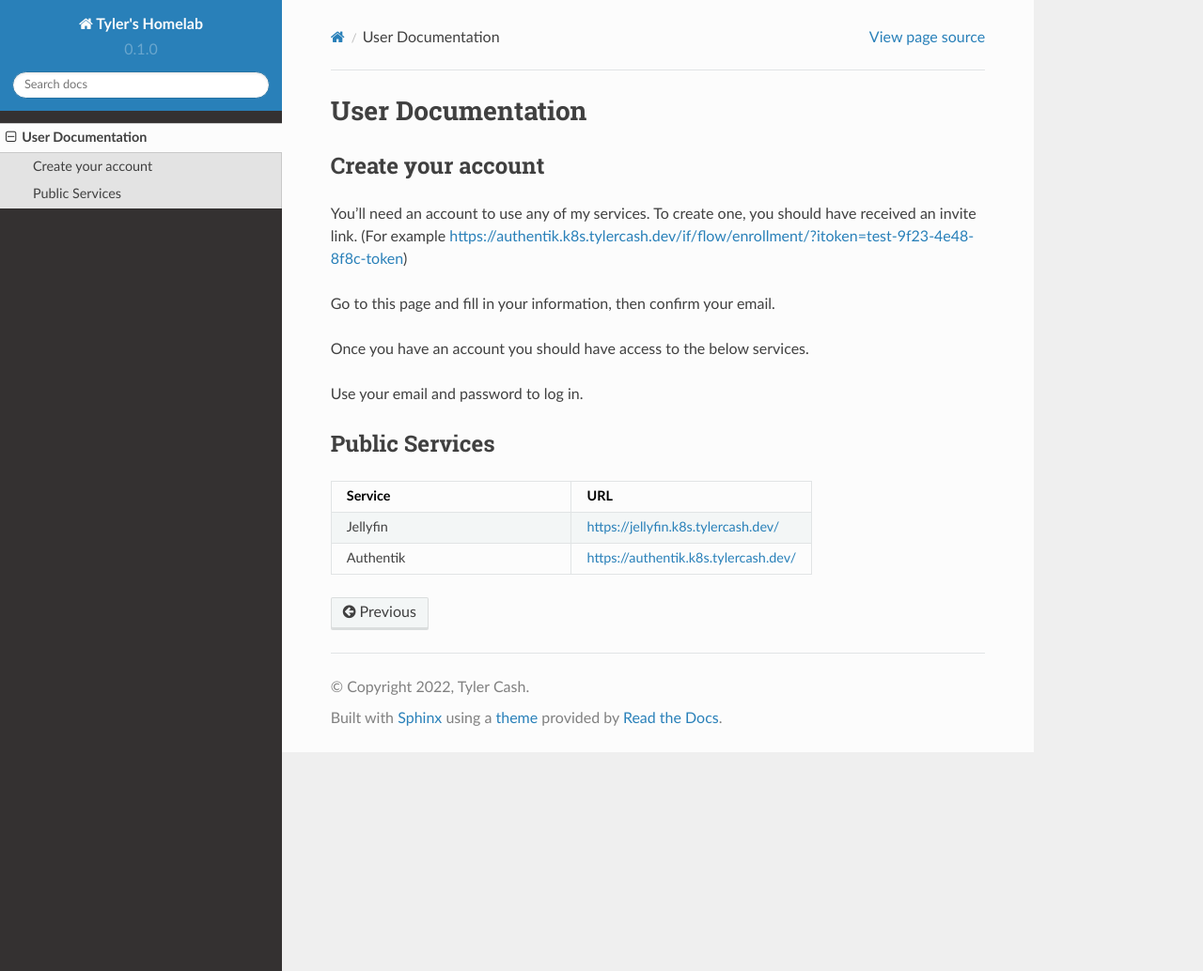
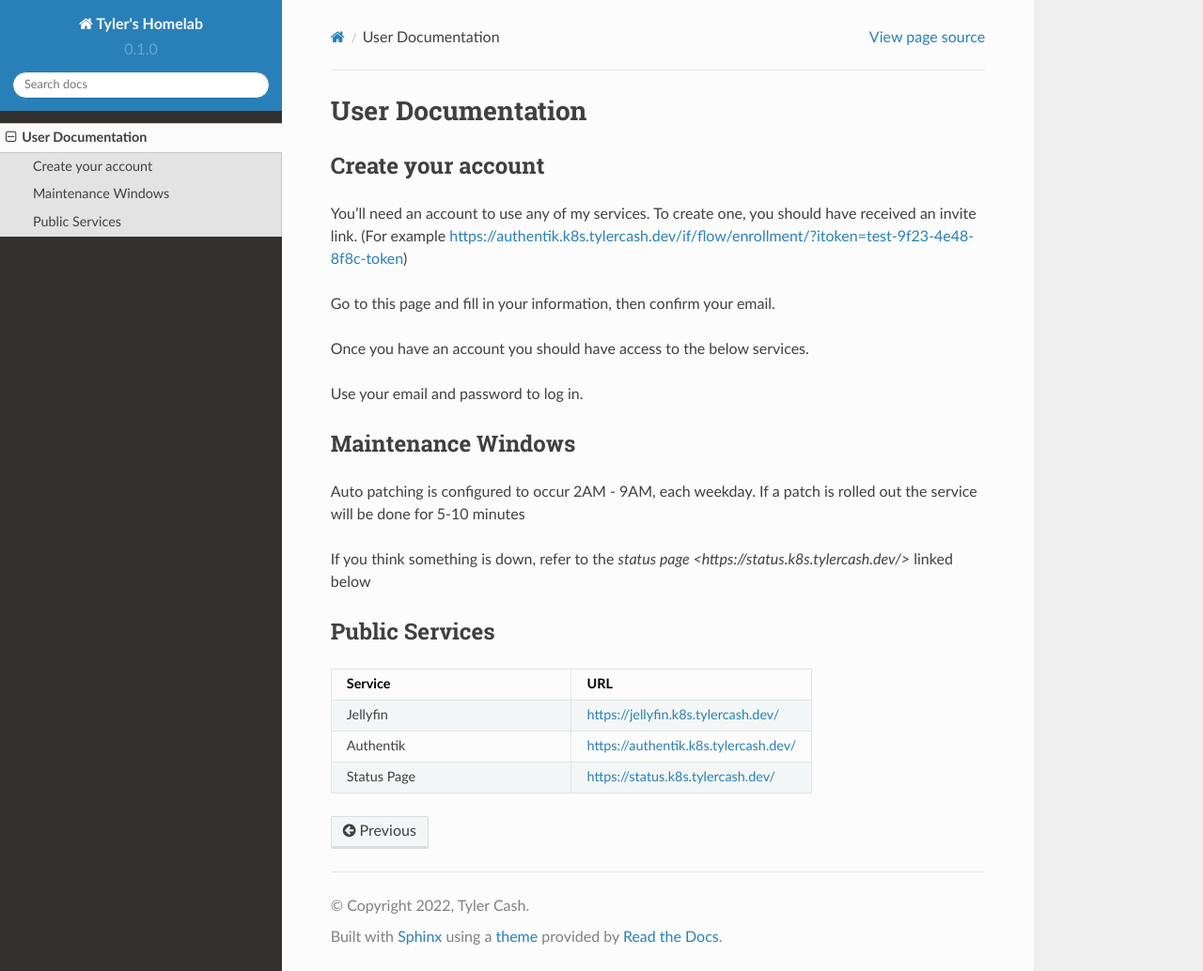
Before and after one commit to Tyler-Cash/homelab-docs, a Sphinx documentation site: the page built from docs/source/user.rst, in a window 1280 px wide and 1034 px high. Shown: the whole window at 94% size. Built offline with Sphinx 7.4.7 and the Read the Docs theme 2.0.0, drawn with Linux system fonts in a browser that asks for light colours.

Commit message:
Build user documentation

```diff
--- a/docs/source/user.rst
+++ b/docs/source/user.rst
@@ -14,6 +14,14 @@ Once you have an account you should have access to the below services.
 
 Use your email and password to log in.
 
+.. _maintenance_windows:
+
+Maintenance Windows
+------------
+Auto patching is configured to occur 2AM - 9AM, each weekday. If a patch is rolled out the service will be done for 5-10 minutes
+
+If you think something is down, refer to the `status page <https://status.k8s.tylercash.dev/>` linked below
+
 .. _public_services:
 
 Public Services
@@ -29,3 +37,5 @@ Public Services
      - https://jellyfin.k8s.tylercash.dev/
    * - Authentik
      - https://authentik.k8s.tylercash.dev/
+   * - Status Page
+     - https://status.k8s.tylercash.dev/
```
